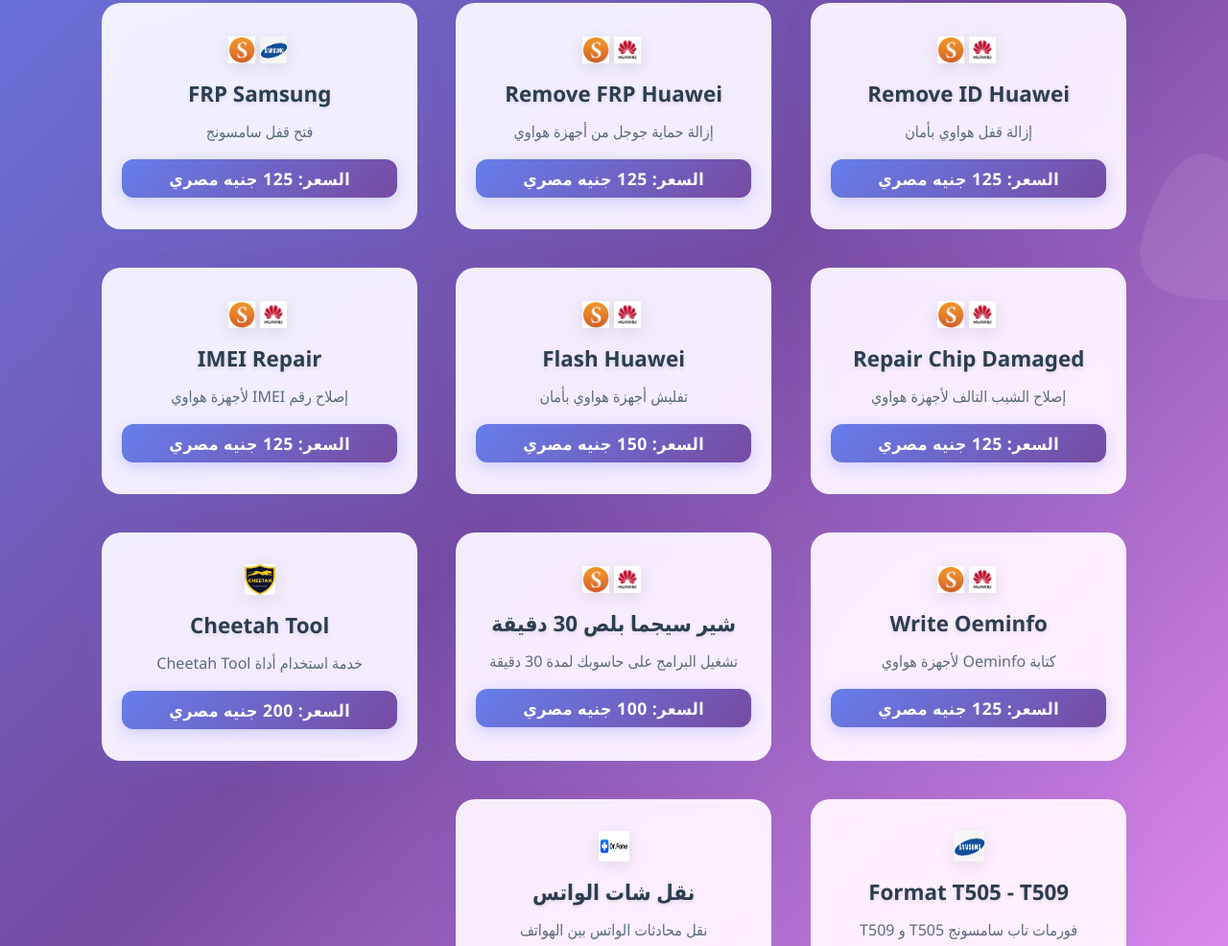
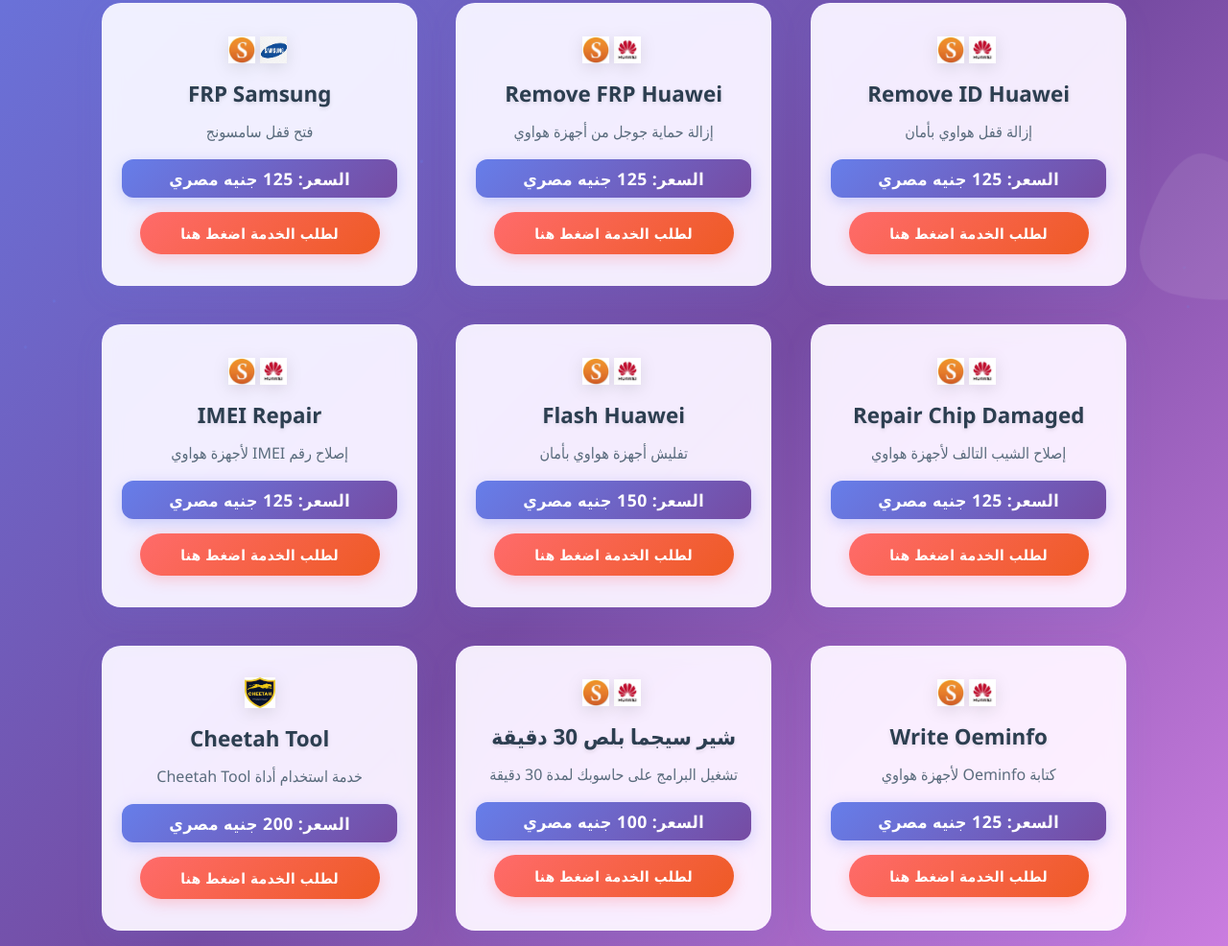
Before and after one commit to eazyfix2016/sigma-share, a plain HTML site: page index.html in a window 1280 px wide. Shown: the part 382-1368 px from the top of the page at 96% size. Drawn offline with Linux system fonts and the light colour scheme.

Commit message:
Add files via upload

```diff
--- a/index.html
+++ b/index.html
@@ -34,6 +34,7 @@
                 <h3>Remove ID Huawei</h3>
                 <p>إزالة قفل هواوي بأمان</p>
                 <div class="service-price">السعر: 125 جنيه مصري</div>
+                <button class="service-button" data-service-name="Remove ID Huawei">لطلب الخدمة اضغط هنا</button>
             </div>
 
             <div class="service-card" data-service="frp">
@@ -44,6 +45,7 @@
                 <h3>Remove FRP Huawei</h3>
                 <p>إزالة حماية جوجل من أجهزة هواوي</p>
                 <div class="service-price">السعر: 125 جنيه مصري</div>
+                <button class="service-button" data-service-name="Remove FRP Huawei">لطلب الخدمة اضغط هنا</button>
             </div>
 
             <div class="service-card" data-service="frp-samsung">
@@ -54,6 +56,7 @@
                 <h3>FRP Samsung</h3>
                 <p>فتح قفل سامسونج</p>
                 <div class="service-price">السعر: 125 جنيه مصري</div>
+                <button class="service-button" data-service-name="FRP Samsung">لطلب الخدمة اضغط هنا</button>
             </div>
 
             <div class="service-card" data-service="repair-chip">
@@ -64,6 +67,7 @@
                 <h3>Repair Chip Damaged</h3>
                 <p>إصلاح الشيب التالف لأجهزة هواوي</p>
                 <div class="service-price">السعر: 125 جنيه مصري</div>
+                <button class="service-button" data-service-name="Repair Chip Damaged">لطلب الخدمة اضغط هنا</button>
             </div>
 
             <div class="service-card" data-service="flash-huawei">
@@ -74,6 +78,7 @@
                 <h3>Flash Huawei</h3>
                 <p>تفليش أجهزة هواوي بأمان</p>
                 <div class="service-price">السعر: 150 جنيه مصري</div>
+                <button class="service-button" data-service-name="Flash Huawei">لطلب الخدمة اضغط هنا</button>
             </div>
 
             <div class="service-card" data-service="imei-repair">
@@ -84,6 +89,7 @@
                 <h3>IMEI Repair</h3>
                 <p>إصلاح رقم IMEI لأجهزة هواوي</p>
                 <div class="service-price">السعر: 125 جنيه مصري</div>
+                <button class="service-button" data-service-name="IMEI Repair">لطلب الخدمة اضغط هنا</button>
             </div>
 
             <div class="service-card" data-service="write-oeminfo">
@@ -94,6 +100,7 @@
                 <h3>Write Oeminfo</h3>
                 <p>كتابة Oeminfo لأجهزة هواوي</p>
                 <div class="service-price">السعر: 125 جنيه مصري</div>
+                <button class="service-button" data-service-name="Write Oeminfo">لطلب الخدمة اضغط هنا</button>
             </div>
             <div class="service-card" data-service="share-30min">
                 <div class="service-icon">
@@ -103,6 +110,7 @@
                 <h3>شير سيجما بلص 30 دقيقة</h3>
                 <p>تشغيل البرامج على حاسوبك لمدة 30 دقيقة</p>
                 <div class="service-price">السعر: 100 جنيه مصري</div>
+                <button class="service-button" data-service-name="شير سيجما بلص 30 دقيقة">لطلب الخدمة اضغط هنا</button>
             </div>
 
             <div class="service-card" data-service="cheetah-tool">
@@ -112,6 +120,7 @@
                 <h3>Cheetah Tool</h3>
                 <p>خدمة استخدام أداة Cheetah Tool</p>
                 <div class="service-price">السعر: 200 جنيه مصري</div>
+                <button class="service-button" data-service-name="Cheetah Tool">لطلب الخدمة اضغط هنا</button>
             </div>
 
             <div class="service-card" data-service="format-t505-t509">
@@ -121,6 +130,7 @@
                 <h3>Format T505 - T509</h3>
                 <p>فورمات تاب سامسونج T505 و T509</p>
                 <div class="service-price">السعر: 125 جنيه مصري</div>
+                <button class="service-button" data-service-name="Format T505 - T509">لطلب الخدمة اضغط هنا</button>
             </div>
 
             <div class="service-card" data-service="whatsapp-transfer">
@@ -130,6 +140,7 @@
                 <h3>نقل شات الواتس</h3>
                 <p>نقل محادثات الواتس بين الهواتف</p>
                 <div class="service-price">السعر: 300 جنيه مصري</div>
+                <button class="service-button" data-service-name="نقل شات الواتس">لطلب الخدمة اضغط هنا</button>
             </div>
         </div>
 
--- a/script.js
+++ b/script.js
@@ -39,22 +39,57 @@
             this.style.transform = 'translateY(0) scale(1)';
         });
 
-        // إظهار النافذة عند الضغط على الخدمة
-        card.addEventListener('click', function() {
+        // إظهار النافذة عند الضغط على الخدمة (ولكن ليس على الزر)
+        card.addEventListener('click', function(e) {
+            // تجاهل الضغط إذا كان على الزر
+            if (e.target.classList.contains('service-button')) {
+                return;
+            }
+
             const serviceName = this.getAttribute('data-service');
             showServiceInfo(serviceName);
         });
     });
 
+    // إضافة وظائف أزرار طلب الخدمة
+    const serviceButtons = document.querySelectorAll('.service-button');
+
+    serviceButtons.forEach(button => {
+        button.addEventListener('click', function(e) {
+            e.preventDefault();
+            e.stopPropagation(); // منع تفعيل الكارت
+
+            const serviceName = this.getAttribute('data-service-name');
+            const message = `السلام عليكم ورحمة الله وبركاته\nأريد طلب خدمة: ${serviceName}`;
+            const encodedMessage = encodeURIComponent(message);
+
+            // رابط Messenger مع الرسالة الجاهزة
+            const messengerUrl = `https://m.me/108368025162245?text=${encodedMessage}`;
+
+            // فتح Messenger في نافذة جديدة
+            window.open(messengerUrl, '_blank');
+        });
+
+        // تأثيرات إضافية للأزرار
+        button.addEventListener('mouseenter', function() {
+            this.style.transform = 'translateY(-2px) scale(1.02)';
+        });
+
+        button.addEventListener('mouseleave', function() {
+            this.style.transform = 'translateY(0) scale(1)';
+        });
+    });
+
     // تأثير الفلاش ميموري
     const flashMemory = document.querySelector('.flash-memory');
+    if (flashMemory) {
         flashMemory.addEventListener('click', function() {
             this.style.animation = 'pulse 0.6s ease-in-out';
             setTimeout(() => {
                 this.style.animation = '';
             }, 600);
         });
-
+    }
 
     // أنيميشن التحميل
     animateOnLoad();
--- a/style.css
+++ b/style.css
@@ -308,6 +308,63 @@
     box-shadow: 0 4px 15px rgba(27, 94, 32, 0.3);
 }
 
+/* أزرار طلب الخدمة */
+.service-button {
+    margin-top: 15px;
+    padding: 12px 20px;
+    background: linear-gradient(135deg, #ff6b6b 0%, #ee5a24 100%);
+    color: white;
+    border: none;
+    border-radius: 25px;
+    font-size: 0.95rem;
+    font-weight: 600;
+    cursor: pointer;
+    transition: all 0.3s ease;
+    box-shadow: 0 4px 15px rgba(255, 107, 107, 0.3);
+    font-family: inherit;
+    width: 100%;
+    max-width: 250px;
+    position: relative;
+    overflow: hidden;
+    text-transform: none;
+    letter-spacing: 0.5px;
+}
+
+.service-button:hover {
+    transform: translateY(-2px);
+    box-shadow: 0 6px 20px rgba(255, 107, 107, 0.4);
+    background: linear-gradient(135deg, #ff5252 0%, #d84315 100%);
+}
+
+.service-button:active {
+    transform: translateY(0);
+    box-shadow: 0 2px 8px rgba(255, 107, 107, 0.3);
+}
+
+.service-button::before {
+    content: '📱';
+    position: absolute;
+    left: 15px;
+    top: 50%;
+    transform: translateY(-50%);
+    opacity: 0;
+    transition: all 0.3s ease;
+}
+
+.service-button:hover::before {
+    opacity: 1;
+    left: 12px;
+}
+
+.service-button:hover {
+    padding-left: 35px;
+}
+
+.service-card:hover .service-button {
+    background: linear-gradient(135deg, #4caf50 0%, #2e7d32 100%);
+    box-shadow: 0 6px 20px rgba(76, 175, 80, 0.4);
+}
+
 /* معلومات التواصل */
 .footer-info {
     margin-top: 80px;
```
Lines whose indentation alone changed are shown as unchanged.
